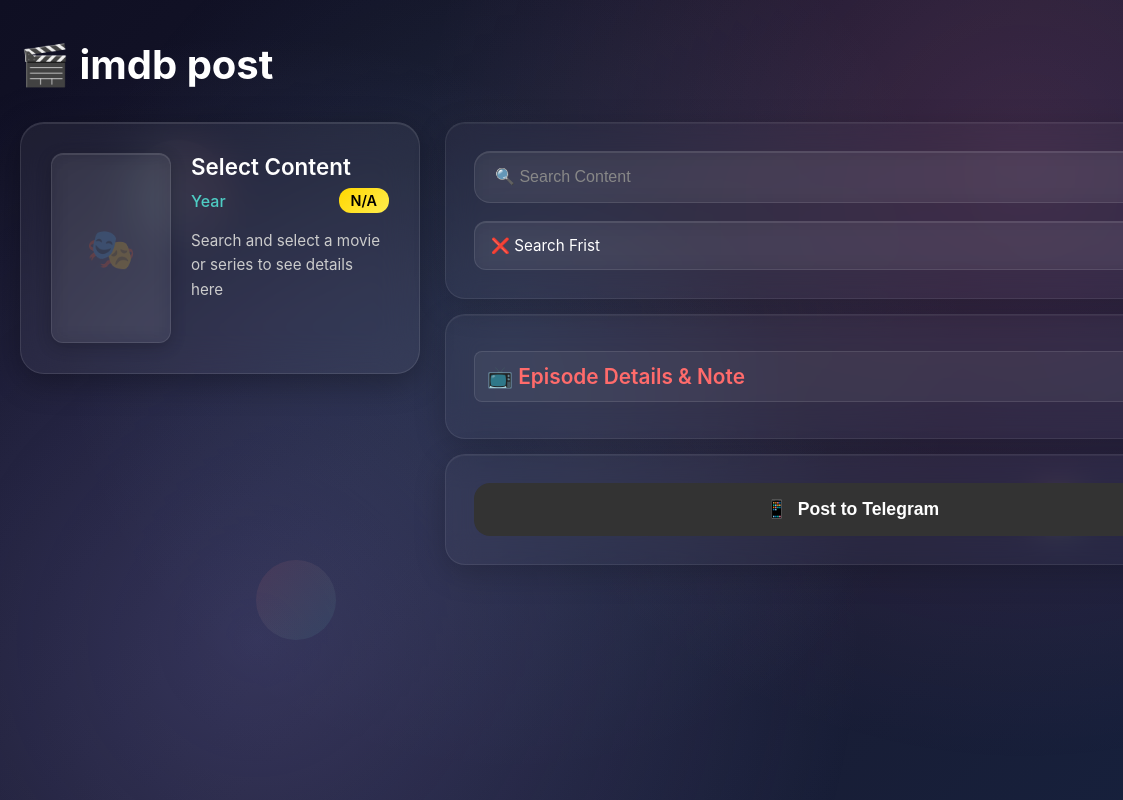
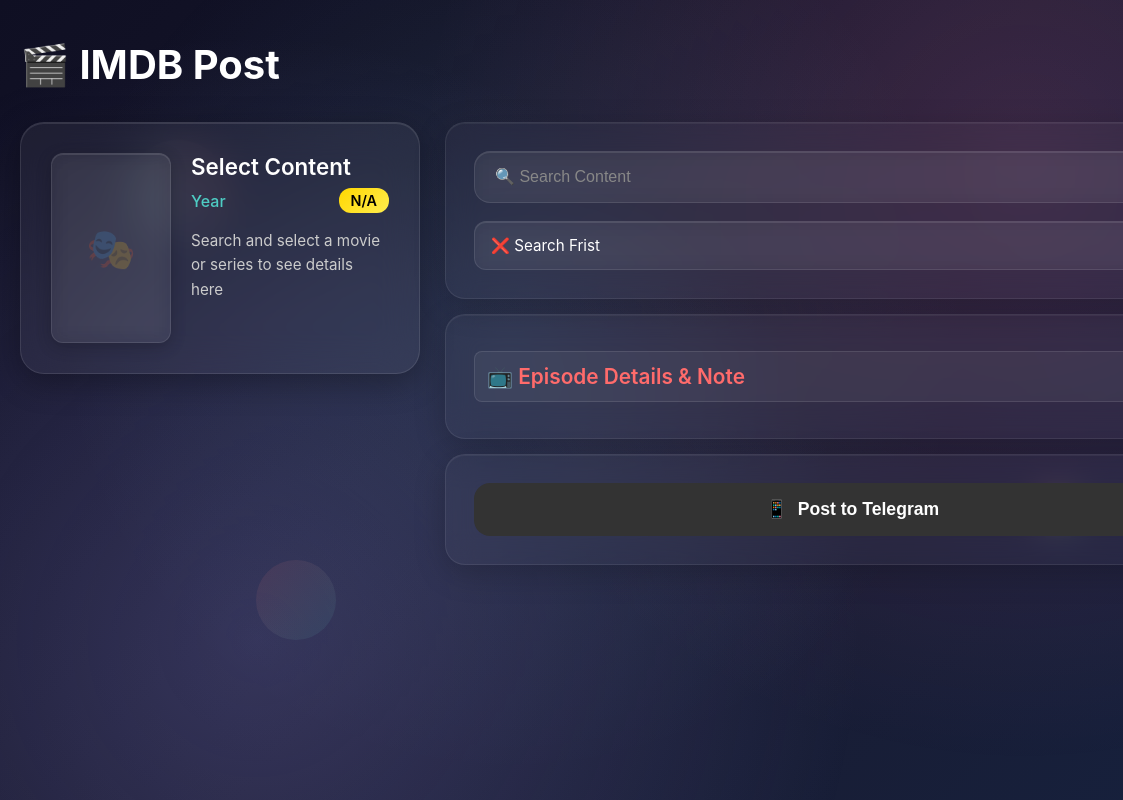
Before and after one commit to tharindu899/IMDB-TG-POST, a plain HTML site: page public/index.html in a window 1280 px wide. Shown: the full height of the page, 0-1123 px from the left. Drawn offline with Linux system fonts and the light colour scheme.

Commit message:
update public/index.html

```diff
--- a/public/index.html
+++ b/public/index.html
@@ -37,7 +37,7 @@
 <!-- Updated header with modern blue Telegram logo -->
 <header class="app-header">
   <div>
-    <h1 class="app-title">🎬 imdb post</h1>
+    <h1 class="app-title">🎬 IMDB Post</h1>
   </div>
   <div class="header-icons">
     <!-- GitHub logo (white) -->
```
